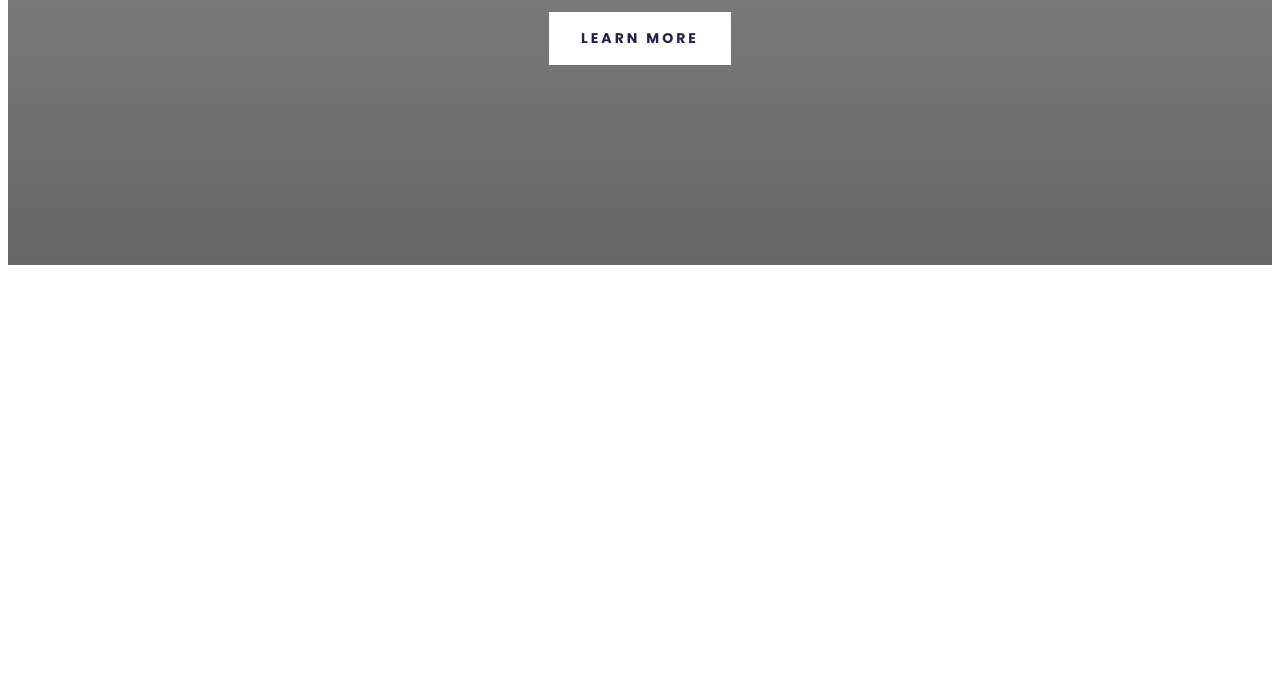
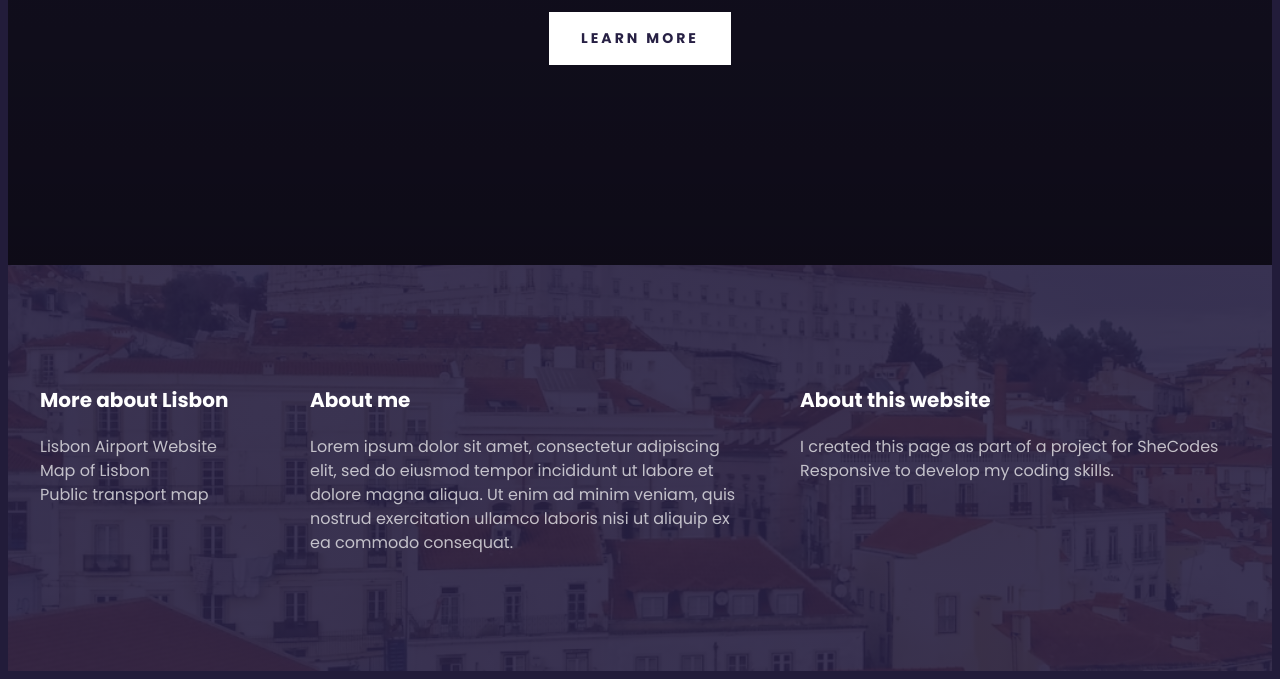
Before and after one commit to barbsuk20/travel-project, a plain HTML site: page index.html in a window 1280 px wide. Shown: the part 468-1147 px from the top of the page. Before the commit the page ends 800 px from the top, so only its background shows below. Drawn offline with Linux system fonts and the light colour scheme.

Commit message:
Added and style the footer

```diff
--- a/index.html
+++ b/index.html
@@ -20,6 +20,52 @@
         <h2>Capital city of Portugal</h2>
         <a href="http://">Learn more</a>
       </header>
+      <footer>
+        <section class="grid">
+          <div>
+            <h3>More about Lisbon</h3>
+            <ul>
+              <li>
+                <a
+                  href="https://www.lisbonairport.pt/en/lis/home"
+                  target="_blank"
+                  >Lisbon Airport Website</a
+                >
+              </li>
+              <li>
+                <a
+                  href="https://maps.app.goo.gl/hL6pJvXP6VWccKzZ9"
+                  target="_blank"
+                  >Map of Lisbon</a
+                >
+              </li>
+              <li>
+                <a
+                  href="https://www.metrolisboa.pt/en/travel/diagrams-and-maps/"
+                  target="_blank"
+                  >Public transport map</a
+                >
+              </li>
+            </ul>
+          </div>
+          <div>
+            <h3>About me</h3>
+            <p>
+              Lorem ipsum dolor sit amet, consectetur adipiscing elit, sed do
+              eiusmod tempor incididunt ut labore et dolore magna aliqua. Ut
+              enim ad minim veniam, quis nostrud exercitation ullamco laboris
+              nisi ut aliquip ex ea commodo consequat.
+            </p>
+          </div>
+          <div>
+            <h3>About this website</h3>
+            <p>
+              I created this page as part of a project for SheCodes Responsive
+              to develop my coding skills.
+            </p>
+          </div>
+        </section>
+      </footer>
     </div>
   </body>
 </html>
--- a/style.css
+++ b/style.css
@@ -1,10 +1,23 @@
 body {
   font-family: "Poppins", sans-serif;
+  background: #221c3a;
+}
+
+section {
+  max-width: 1200px;
+  margin: 0 auto;
 }
 .container {
   max-width: 1400px;
   margin: 0 auto;
 }
+
+.grid {
+  display: grid;
+  grid-template-columns: 1fr 2fr 2fr;
+  grid-gap: 50px;
+}
+
 header {
   background-image: linear-gradient(rgba(0, 0, 0, 0.4), rgba(0, 0, 0, 0.6)),
     url("../img/bg.png");
@@ -51,6 +64,46 @@ header a {
   padding: 16px 32px;
 }
 
+footer {
+  background-image: linear-gradient(
+      rgba(39, 32, 68, 0.9),
+      rgba(39, 32, 68, 0.9)
+    ),
+    url("../img/footer.png");
+  background-repeat: no-repeat;
+  background-size: cover;
+  color: white;
+  padding: 100px 0;
+}
+footer h3 {
+  font-size: 20px;
+  line-height: 30px;
+}
+
+footer ul,
+p {
+  font-size: 16px;
+  font-weight: 400;
+  padding: 0;
+  line-height: 24px;
+  opacity: 0.7;
+}
+
+footer li {
+  list-style: none;
+  margin: 0;
+  padding: 0;
+}
+
+footer a {
+  color: white;
+  text-decoration: none;
+}
+
+footer a:hover {
+  text-decoration: underline;
+}
+
 @media (max-width: 900px) {
   header {
     padding: 60px 0;
```
Also changed, not shown: img/footer.png (added).
